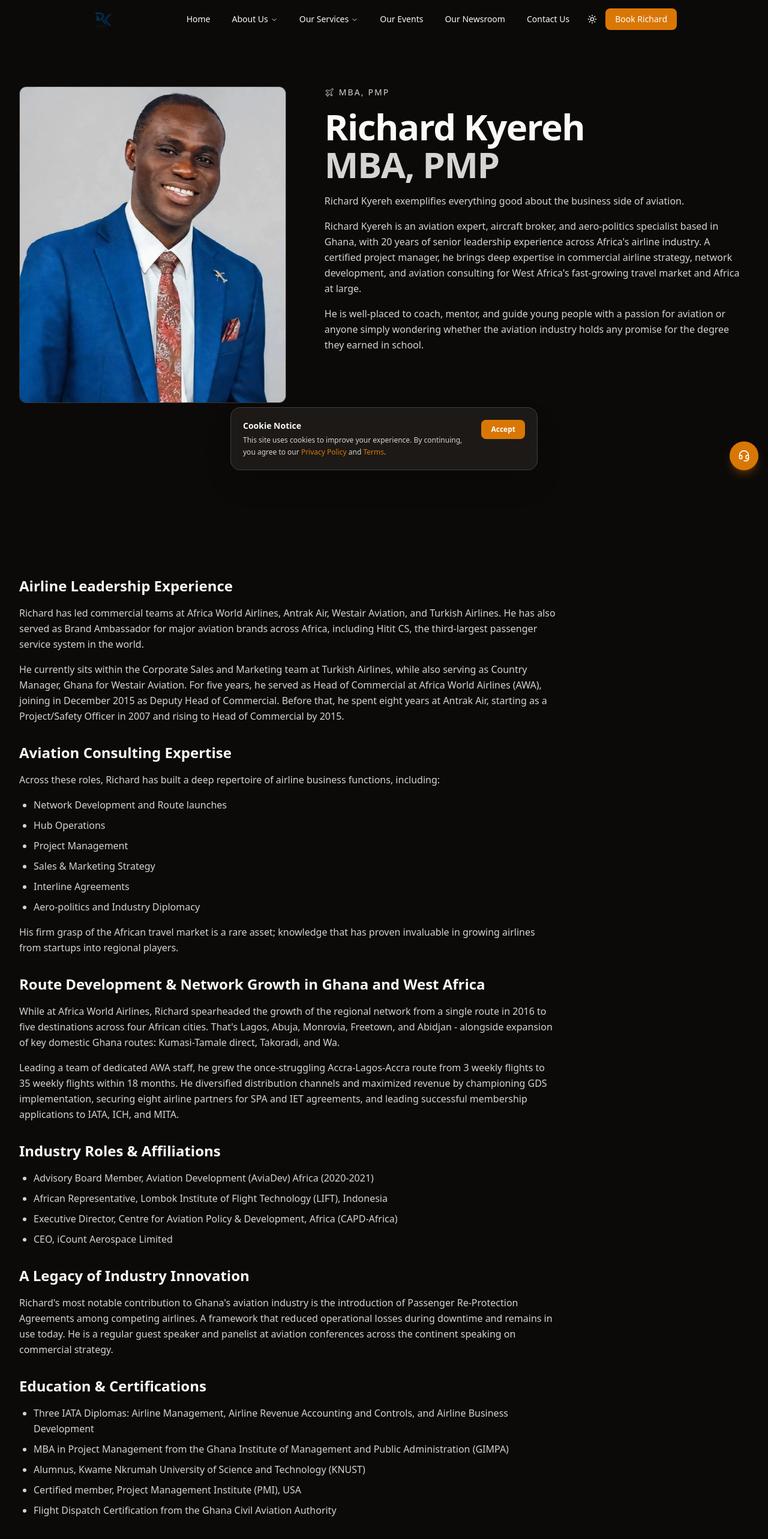
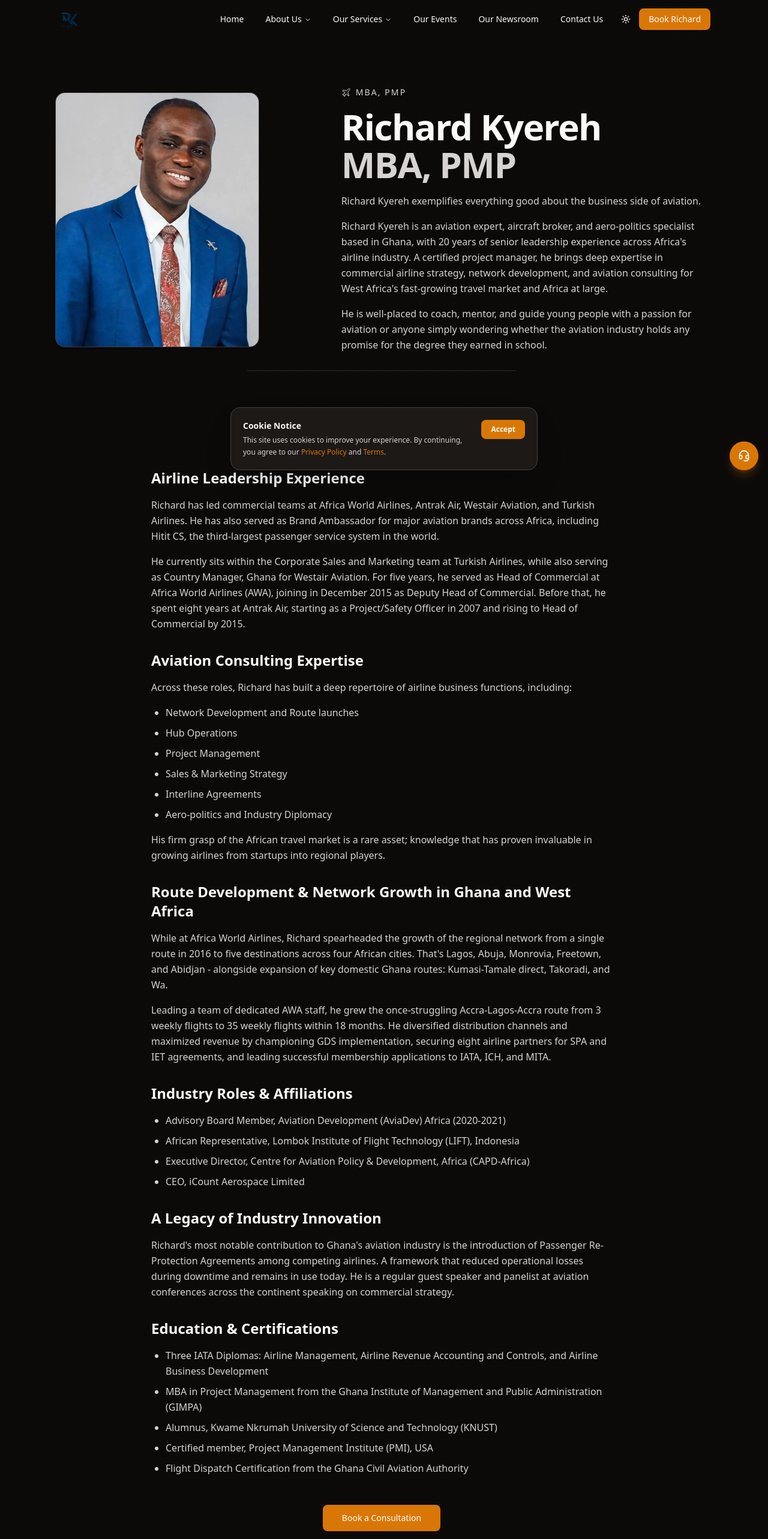
Before and after one commit to johnsonsemmanuel/richardkyereh, a Next.js app: page /about in a window 1280 px wide. Shown: the top 2566 px of the page at 60% size. Built offline with nearby package versions, Linux system fonts and the light colour scheme.

Commit message:
fix: constrain portrait and card dimensions and unify max-w-6xl layout across all pages

```diff
--- a/src/app/about/page.tsx
+++ b/src/app/about/page.tsx
@@ -22,19 +22,19 @@ const highlights = [
 export default function AboutPage() {
   return (
     <>
-      <section className="section-bg-light pt-28 pb-20 lg:pt-36 lg:pb-28">
+      <section className="section-bg-light pt-28 pb-16 lg:pt-36 lg:pb-20">
         <div className="premium-container">
-          <div className="grid lg:grid-cols-5 gap-12 lg:gap-16 items-start">
-            <Reveal direction="left" className="lg:col-span-2">
-              <Card variant="outlined" className="overflow-hidden p-0">
+          <div className="grid lg:grid-cols-12 gap-10 lg:gap-14 items-center">
+            <Reveal direction="left" className="lg:col-span-5 flex justify-center lg:justify-start">
+              <div className="w-full max-w-[340px] aspect-[4/5] rounded-2xl overflow-hidden border border-input bg-secondary shadow-premium">
                 <img
                   src="/photos/richard-biography.jpg"
                   alt="Richard Kyereh"
                   className="w-full h-full object-cover scale-100 hover:scale-[1.02] transition-transform duration-300 ease-out"
                 />
-              </Card>
+              </div>
             </Reveal>
-            <Reveal direction="right" className="lg:col-span-3 space-y-4">
+            <Reveal direction="right" className="lg:col-span-7 space-y-4">
               <SectionHeader
                 title="Richard Kyereh"
                 subtitle="MBA, PMP"
@@ -56,11 +56,11 @@ export default function AboutPage() {
 
       <WavePath />
 
-      <section className="section-bg-light pt-28 pb-20 lg:pt-36 lg:pb-28">
+      <section className="section-bg-light py-20 lg:py-28">
         <div className="premium-container">
-          <div className="max-w-4xl space-y-5 text-muted-foreground leading-relaxed">
+          <div className="max-w-3xl mx-auto space-y-8 text-muted-foreground leading-relaxed">
             <Reveal delay={0.1}>
-              <h2 className="text-2xl font-bold text-foreground mt-8 mb-4">Airline Leadership Experience</h2>
+              <h2 className="text-2xl font-bold text-foreground mb-4">Airline Leadership Experience</h2>
               <p>
                 Richard has led commercial teams at Africa World Airlines, Antrak Air, Westair Aviation, and Turkish Airlines. He has also served as Brand Ambassador for major aviation brands across Africa, including Hitit CS, the third-largest passenger service system in the world.
               </p>
@@ -70,7 +70,7 @@ export default function AboutPage() {
             </Reveal>
 
             <Reveal delay={0.15}>
-              <h2 className="text-2xl font-bold text-foreground mt-8 mb-4">Aviation Consulting Expertise</h2>
+              <h2 className="text-2xl font-bold text-foreground mb-4">Aviation Consulting Expertise</h2>
               <p>
                 Across these roles, Richard has built a deep repertoire of airline business functions, including:
               </p>
@@ -88,7 +88,7 @@ export default function AboutPage() {
             </Reveal>
 
             <Reveal delay={0.2}>
-              <h2 className="text-2xl font-bold text-foreground mt-8 mb-4">Route Development &amp; Network Growth in Ghana and West Africa</h2>
+              <h2 className="text-2xl font-bold text-foreground mb-4">Route Development &amp; Network Growth in Ghana and West Africa</h2>
               <p>
                 While at Africa World Airlines, Richard spearheaded the growth of the regional network from a single route in 2016 to five destinations across four African cities. That&apos;s Lagos, Abuja, Monrovia, Freetown, and Abidjan - alongside expansion of key domestic Ghana routes: Kumasi-Tamale direct, Takoradi, and Wa.
               </p>
@@ -98,7 +98,7 @@ export default function AboutPage() {
             </Reveal>
 
             <Reveal delay={0.25}>
-              <h2 className="text-2xl font-bold text-foreground mt-8 mb-4">Industry Roles &amp; Affiliations</h2>
+              <h2 className="text-2xl font-bold text-foreground mb-4">Industry Roles &amp; Affiliations</h2>
               <ul className="list-disc pl-6 space-y-2">
                 <li>Advisory Board Member, Aviation Development (AviaDev) Africa (2020-2021)</li>
                 <li>African Representative, Lombok Institute of Flight Technology (LIFT), Indonesia</li>
@@ -108,14 +108,14 @@ export default function AboutPage() {
             </Reveal>
 
             <Reveal delay={0.3}>
-              <h2 className="text-2xl font-bold text-foreground mt-8 mb-4">A Legacy of Industry Innovation</h2>
+              <h2 className="text-2xl font-bold text-foreground mb-4">A Legacy of Industry Innovation</h2>
               <p>
                 Richard&apos;s most notable contribution to Ghana&apos;s aviation industry is the introduction of Passenger Re-Protection Agreements among competing airlines. A framework that reduced operational losses during downtime and remains in use today. He is a regular guest speaker and panelist at aviation conferences across the continent speaking on commercial strategy.
               </p>
             </Reveal>
 
             <Reveal delay={0.35}>
-              <h2 className="text-2xl font-bold text-foreground mt-8 mb-4">Education &amp; Certifications</h2>
+              <h2 className="text-2xl font-bold text-foreground mb-4">Education &amp; Certifications</h2>
               <ul className="list-disc pl-6 space-y-2">
                 <li>Three IATA Diplomas: Airline Management, Airline Revenue Accounting and Controls, and Airline Business Development</li>
                 <li>MBA in Project Management from the Ghana Institute of Management and Public Administration (GIMPA)</li>
@@ -126,9 +126,11 @@ export default function AboutPage() {
             </Reveal>
 
             <Reveal delay={0.4}>
-              <Button asChild size="lg" className="mt-8 w-full sm:w-auto">
+              <div className="pt-4 text-center">
+                <Button asChild size="lg" className="px-8 w-full sm:w-auto">
                   <Link href="/booking">Book a Consultation</Link>
                 </Button>
+              </div>
             </Reveal>
           </div>
         </div>
@@ -136,26 +138,30 @@ export default function AboutPage() {
 
       <section className="section-bg-secondary section-padding">
         <div className="premium-container">
-          <StaggerReveal className="grid md:grid-cols-3 gap-6">
+          <div className="max-w-4xl mx-auto">
+            <StaggerReveal className="grid sm:grid-cols-2 md:grid-cols-3 gap-6">
               {highlights.map((item) => {
                 const Icon = item.Icon;
                 return (
                   <StaggerItem key={item.label}>
-                  <Card variant="outlined" className="h-full">
-                    <Icon className="size-6 text-primary/20 group-hover:text-primary/40 transition-colors mb-4" />
-                    <p className="text-xs text-primary uppercase tracking-widest font-medium">
+                    <Card variant="outlined" className="h-full p-6 flex flex-col justify-between">
+                      <div>
+                        <Icon className="size-6 text-primary/40 group-hover:text-primary transition-colors mb-4" />
+                        <p className="text-xs text-primary uppercase tracking-widest font-semibold">
                           {item.label}
                         </p>
                         <p className="mt-2 text-2xl font-bold text-foreground">
                           {item.value}
                         </p>
-                    <p className="mt-2 text-sm text-muted-foreground">{item.desc}</p>
+                      </div>
+                      <p className="mt-3 text-sm text-muted-foreground leading-relaxed">{item.desc}</p>
                     </Card>
                   </StaggerItem>
                 );
               })}
             </StaggerReveal>
           </div>
+        </div>
       </section>
     </>
   );
--- a/src/app/awards/page.tsx
+++ b/src/app/awards/page.tsx
@@ -321,7 +321,7 @@ export default function AwardsPage() {
       </section>
 
       <section className="relative pb-24 lg:pb-32 bg-background">
-        <div className="max-w-7xl mx-auto px-6 lg:px-8">
+        <div className="max-w-6xl mx-auto px-6 lg:px-8">
           <motion.div
             initial={{ opacity: 0, y: 20 }}
             whileInView={{ opacity: 1, y: 0 }}
@@ -361,7 +361,7 @@ export default function AwardsPage() {
               animate={{ opacity: 1 }}
               exit={{ opacity: 0 }}
               transition={{ duration: 0.25 }}
-              className="grid grid-cols-1 sm:grid-cols-2 lg:grid-cols-3 xl:grid-cols-4 gap-5"
+              className="grid grid-cols-1 sm:grid-cols-2 lg:grid-cols-3 gap-6"
             >
               {paginated.map((event, i) => (
                 <EventCard
--- a/src/app/globals.css
+++ b/src/app/globals.css
@@ -204,7 +204,7 @@ html {
 
 /* Container max width */
 .premium-container {
-  @apply max-w-7xl mx-auto px-6 lg:px-8;
+  @apply max-w-6xl mx-auto px-6 lg:px-8;
 }
 
 /* Text gradient for headings */
--- a/src/app/newsroom/[slug]/page.tsx
+++ b/src/app/newsroom/[slug]/page.tsx
@@ -171,7 +171,7 @@ export default async function ArticlePage({ params }: Props) {
 
       {related.length > 0 && (
         <section className="pb-16 lg:pb-24 bg-background border-t border-border">
-          <div className="max-w-7xl mx-auto px-6 lg:px-8 pt-12 lg:pt-16">
+          <div className="max-w-6xl mx-auto px-6 lg:px-8 pt-12 lg:pt-16">
             <h2 className="text-2xl font-bold tracking-tight text-foreground mb-8">
               Related Articles
             </h2>
--- a/src/app/newsroom/filter.tsx
+++ b/src/app/newsroom/filter.tsx
@@ -81,7 +81,7 @@ export function NewsroomFilter({ articles, allTags }: Props) {
 
   return (
     <section className="py-12 lg:py-16 bg-background">
-      <div className="max-w-7xl mx-auto px-6 lg:px-8">
+      <div className="max-w-6xl mx-auto px-6 lg:px-8">
         <div className="flex flex-col gap-4 mb-8">
           <div className="flex flex-col sm:flex-row items-start sm:items-center gap-4">
             <div className="relative flex-1 max-w-sm">
--- a/src/app/privacy/page.tsx
+++ b/src/app/privacy/page.tsx
@@ -16,7 +16,7 @@ export default function PrivacyPage() {
           icon={PlaneIcon}
         />
 
-        <div className="space-y-8 text-sm text-muted-foreground leading-relaxed mt-10">
+        <div className="max-w-3xl space-y-8 text-sm text-muted-foreground leading-relaxed mt-10">
           <section>
             <h2 className="text-lg font-semibold text-foreground mb-3">1. Information We Collect</h2>
             <p>
--- a/src/app/services/[slug]/page.tsx
+++ b/src/app/services/[slug]/page.tsx
@@ -175,7 +175,7 @@ export default async function ServicePage({ params }: { params: Promise<{ slug:
     <>
       {/* Hero */}
       <section className="pt-32 pb-12 lg:pt-40 lg:pb-16 bg-background">
-        <div className="max-w-7xl mx-auto px-6 lg:px-8">
+        <div className="max-w-6xl mx-auto px-6 lg:px-8">
           <div className="grid lg:grid-cols-2 gap-12 items-center">
             <Reveal>
               <div className="flex items-center gap-2 text-xs text-foreground/30 mb-4">
@@ -220,7 +220,7 @@ export default async function ServicePage({ params }: { params: Promise<{ slug:
               </div>
             </Reveal>
             <Reveal delay={0.1}>
-              <div className="relative rounded-xl overflow-hidden border border-input/40">
+              <div className="relative rounded-2xl overflow-hidden border border-input aspect-[16/10] max-h-[420px] bg-secondary shadow-card">
                 <img
                   src={serviceImageUrls[service.title]}
                   alt={service.title}
@@ -234,7 +234,7 @@ export default async function ServicePage({ params }: { params: Promise<{ slug:
 
       {/* Features */}
       <section className="pb-24 lg:pb-32 bg-background">
-        <div className="max-w-7xl mx-auto px-6 lg:px-8">
+        <div className="max-w-6xl mx-auto px-6 lg:px-8">
           <div className="grid lg:grid-cols-2 gap-12 lg:gap-20">
             <Reveal>
               <h2 className="text-2xl sm:text-3xl font-bold tracking-tight text-foreground">
--- a/src/app/terms/page.tsx
+++ b/src/app/terms/page.tsx
@@ -16,7 +16,7 @@ export default function TermsPage() {
           icon={PlaneIcon}
         />
 
-        <div className="space-y-8 text-sm text-muted-foreground leading-relaxed mt-10">
+        <div className="max-w-3xl space-y-8 text-sm text-muted-foreground leading-relaxed mt-10">
           <section>
             <h2 className="text-lg font-semibold text-foreground mb-3">1. Services</h2>
             <p>
--- a/src/components/Footer.tsx
+++ b/src/components/Footer.tsx
@@ -63,7 +63,7 @@ export function Footer() {
         <div className="absolute top-0 left-0 w-full h-1 bg-gradient-to-r from-transparent via-primary/30 to-transparent" />
       </div>
 
-      <div className="relative z-10 max-w-6xl mx-auto px-4 py-16 lg:py-20">
+      <div className="relative z-10 max-w-6xl mx-auto px-6 lg:px-8 py-16 lg:py-20">
         <div className="relative bg-card rounded-3xl border border-border/50 p-8 md:p-12 shadow-premium">
           <div className="flex flex-col lg:flex-row justify-between gap-10 lg:gap-16">
             <div className="flex flex-col gap-4 max-w-sm">
--- a/src/components/Header.tsx
+++ b/src/components/Header.tsx
@@ -71,12 +71,9 @@ export function Header() {
         open ? "bg-background/90" : ""
       )}
     >
-      <div className="max-w-5xl mx-auto">
+      <div className="max-w-6xl mx-auto px-6 lg:px-8">
         <nav
-          className={cn(
-            "flex h-16 w-full items-center justify-between px-6 transition-[padding] duration-200 ease-out",
-            scrolled ? "md:px-4" : "md:px-6"
-          )}
+          className="flex h-16 w-full items-center justify-between"
         >
           <Link href="/" className="flex items-center gap-2">
             <img
```
Also changed, not shown: src/app/booking/page.tsx (+8 -8 lines), src/app/page.tsx (+11 -11 lines). Lines whose indentation alone changed are shown as unchanged.
